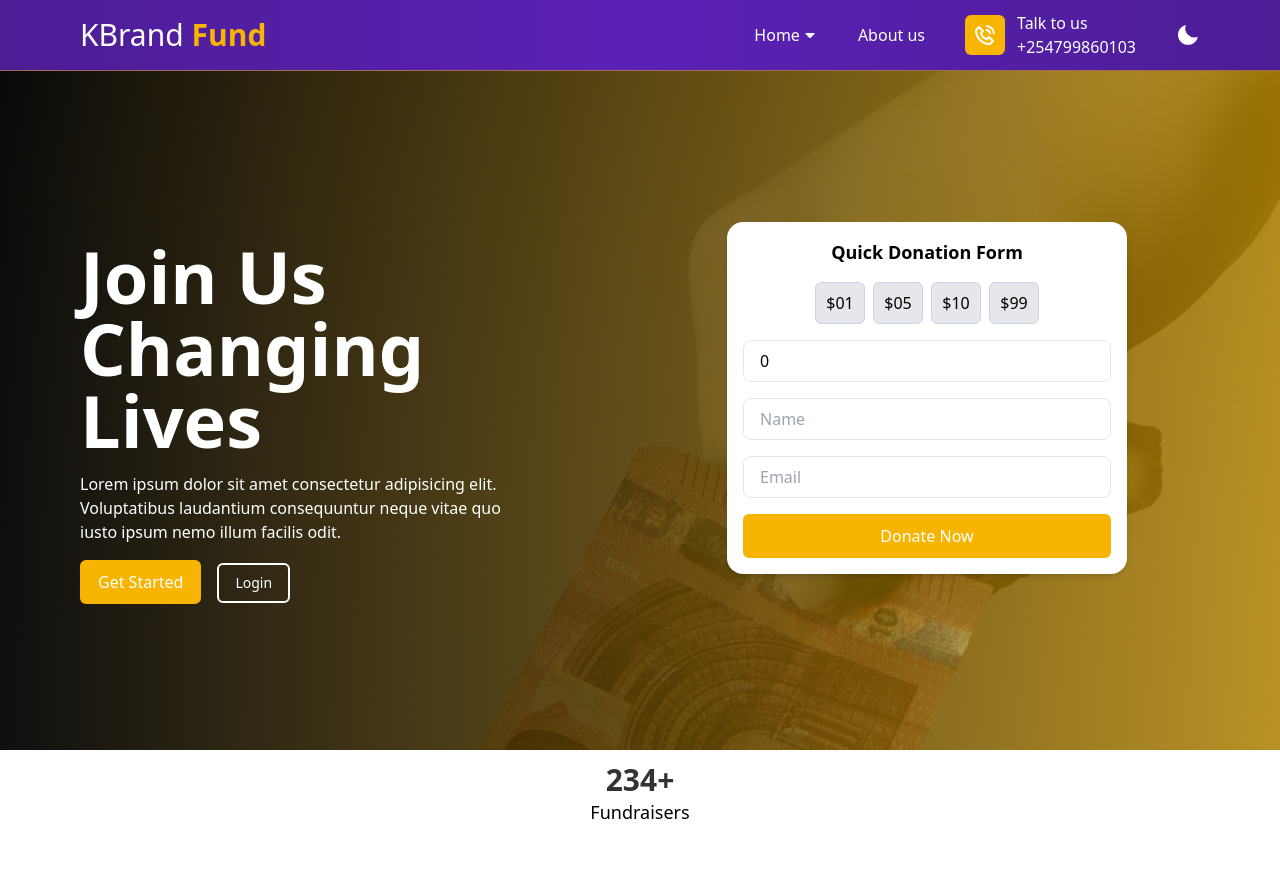
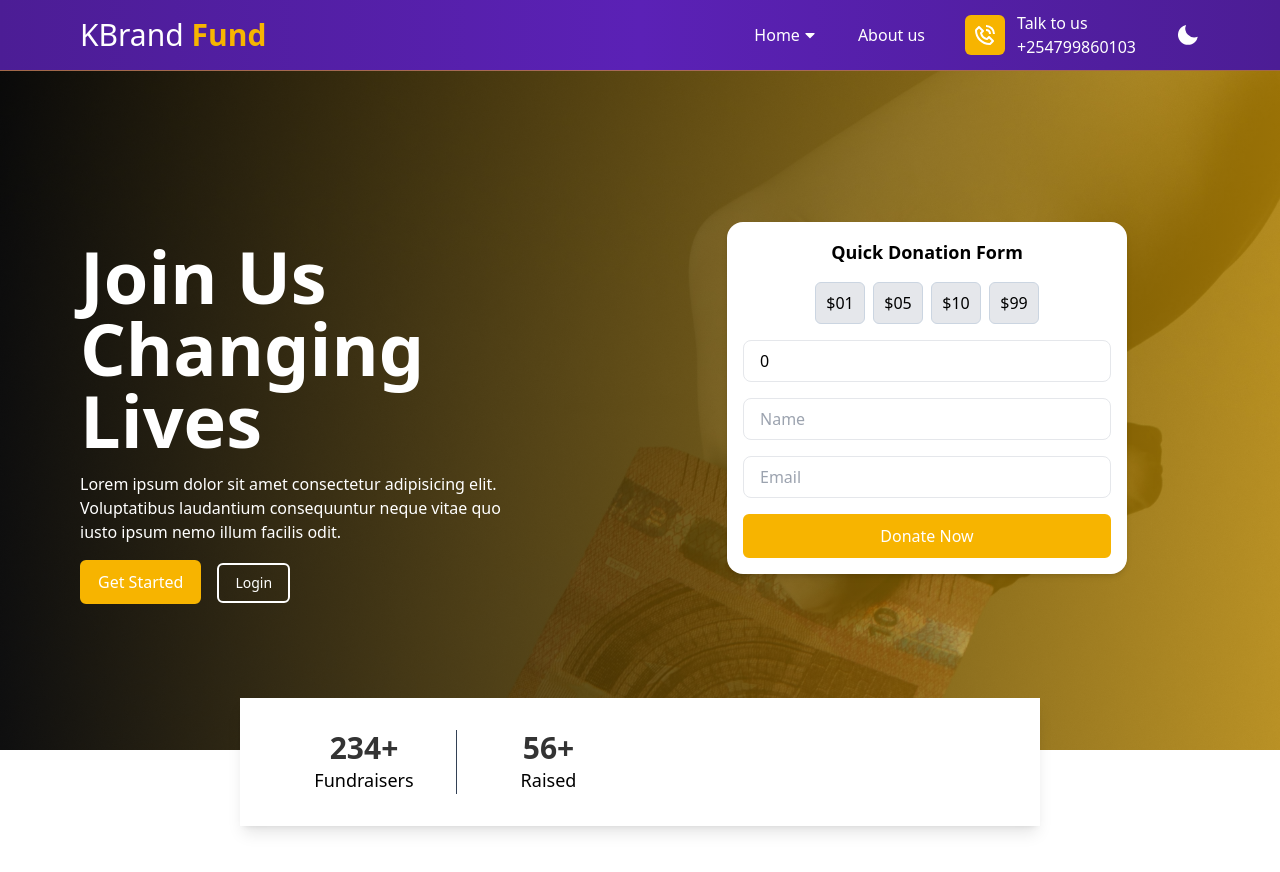
Before and after one commit to KBriaan/react-fund, a React (Vite) app: page / in a window 1280 px wide. Shown: the top 872 px of the page. Built offline with nearby package versions, Linux system fonts and the light colour scheme.

Commit message:
Modification on the counter

```diff
--- a/src/components/OverviewCounter/OverviewCounter.jsx
+++ b/src/components/OverviewCounter/OverviewCounter.jsx
@@ -8,7 +8,7 @@ const OverviewCounter = () => {
       transition={{ type: "spring", stiffness: 100 }}
       className="container h-12 md:h-32 p-3"
     >
-      <div>
+      <div className="mx-auto my-4 grid w-full grid-cols-4 divide-x divide-slate-700 bg-white p-2 shadow-lg dark:bg-gray-800 dark:text-white/70 md:max-w-[800px] lg:-translate-y-20 md:p-8 ">
         <div className="flex flex-col items-center justify-center">
           <p className="text-sm font-bold text-black/80 dark:text-white sm:text-lg md:text-3xl">
 
@@ -21,7 +21,22 @@ const OverviewCounter = () => {
               duration={2.75}
             />
           </p>
-          <p className="sm:text-md text-xs md:text-lg">Fundraisers</p>
+          <p className="sm:text-md text-xs md:text-lg dark:text-white">Fundraisers</p>
+        </div>
+
+        <div className="flex flex-col items-center justify-center">
+          <p className="text-sm font-bold text-black/80 dark:text-white sm:text-lg md:text-3xl">
+
+            <CountUp
+              enableScrollSpy={true}
+              scrollSpyOnce={true}
+              start={0}
+              end={56}
+              suffix="+"
+              duration={2.75}
+            />
+          </p>
+          <p className="sm:text-md text-xs md:text-lg dark:text-white">Raised</p>
         </div>
       </div>
     </motion.section>
```
